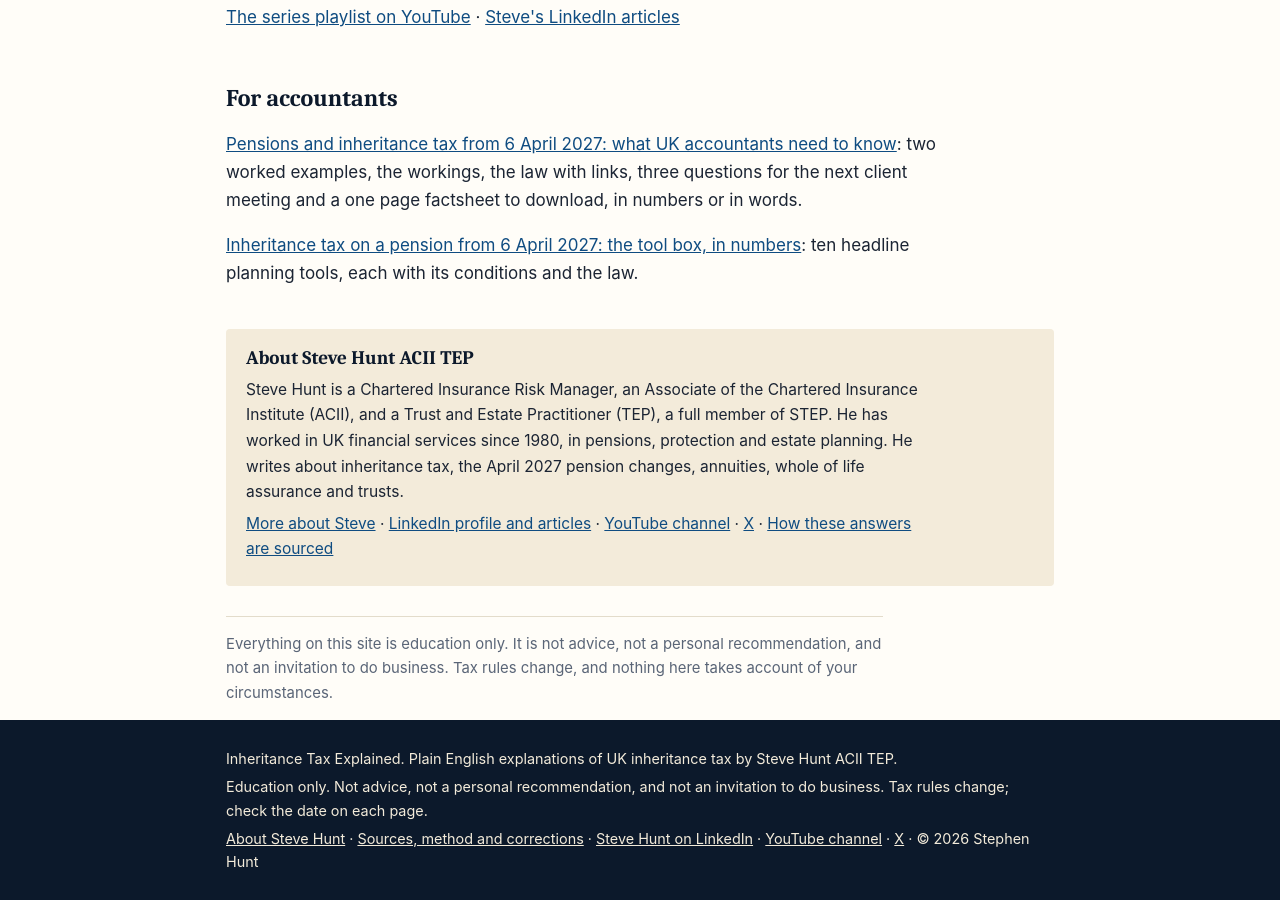
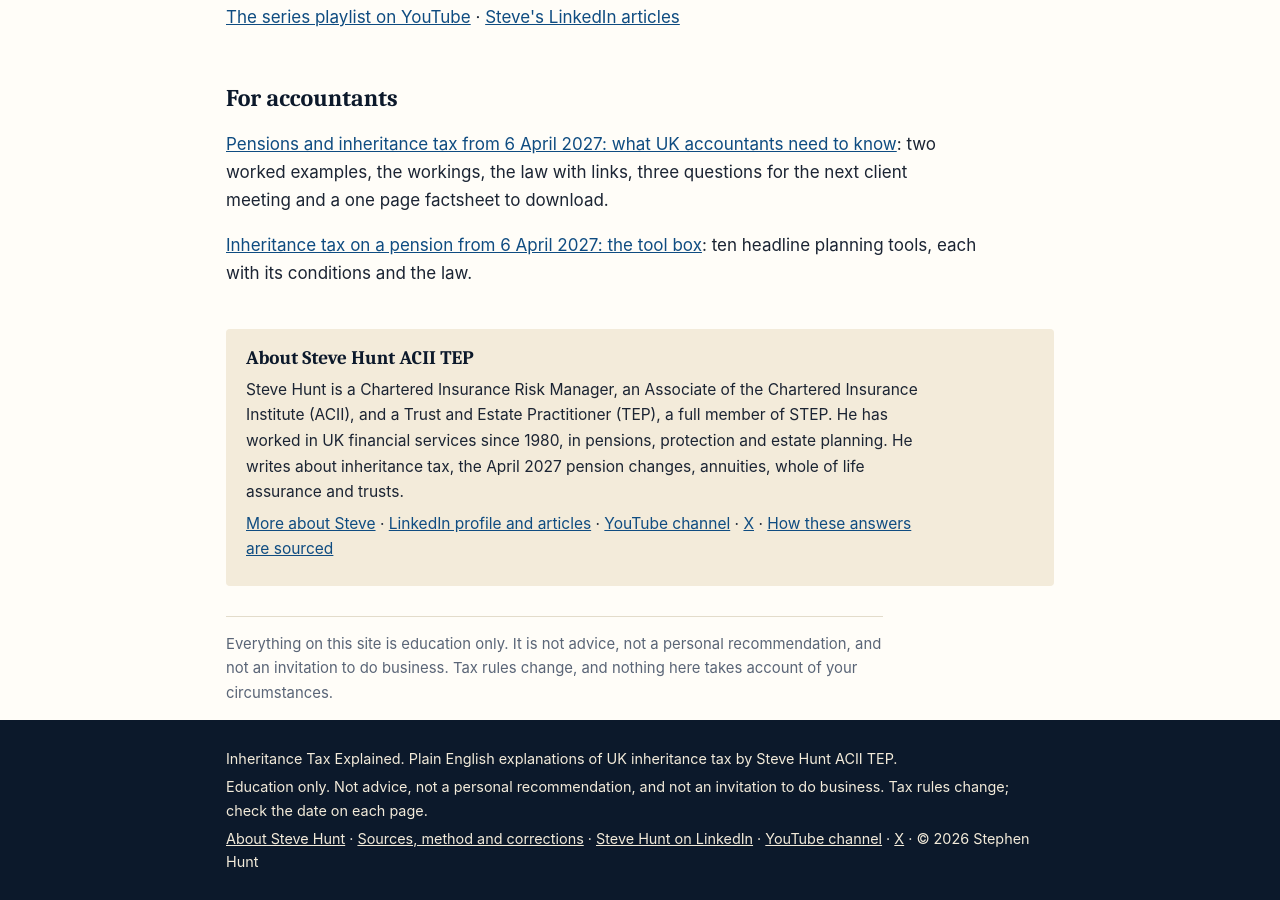
Before and after one commit to steve62384-dev/inheritancetaxexplained, a plain HTML site: page index.html in a window 1280 px wide. Shown: the part 3236-4136 px from the top of the page. Drawn offline with Linux system fonts and the light colour scheme.

Commit message:
Home page and llms.txt: tool box title, one factsheet download
Co-Authored-By: Claude Fable 5.2 <noreply@anthropic.com>
Claude-Session: https://claude.ai/code/session_01YLSocnecegNa5yV8bfTAD8

```diff
--- a/index.html
+++ b/index.html
@@ -320,8 +320,8 @@ footer.site p{margin:.3em 0;max-width:none}
 <p><a href="https://www.youtube.com/playlist?list=PLYeD4F-FZfOA" target="_blank" rel="noopener">The series playlist on YouTube</a> &middot; <a href="https://www.linkedin.com/in/steve~hunt" target="_blank" rel="noopener">Steve's LinkedIn articles</a></p>
 
 <h2 id="for-accountants" style="border:0;margin-top:1.6em">For accountants</h2>
-<p><a href="/pensions-and-inheritance-tax-from-april-2027/for-accountants/">Pensions and inheritance tax from 6 April 2027: what UK accountants need to know</a>: two worked examples, the workings, the law with links, three questions for the next client meeting and a one page factsheet to download, in numbers or in words.</p>
-<p><a href="/pensions-and-inheritance-tax-from-april-2027/tool-box/">Inheritance tax on a pension from 6 April 2027: the tool box, in numbers</a>: ten headline planning tools, each with its conditions and the law.</p>
+<p><a href="/pensions-and-inheritance-tax-from-april-2027/for-accountants/">Pensions and inheritance tax from 6 April 2027: what UK accountants need to know</a>: two worked examples, the workings, the law with links, three questions for the next client meeting and a one page factsheet to download.</p>
+<p><a href="/pensions-and-inheritance-tax-from-april-2027/tool-box/">Inheritance tax on a pension from 6 April 2027: the tool box</a>: ten headline planning tools, each with its conditions and the law.</p>
 
 <section class="author" id="about-the-author">
 <div>
```
Also changed, not shown: llms.txt.
